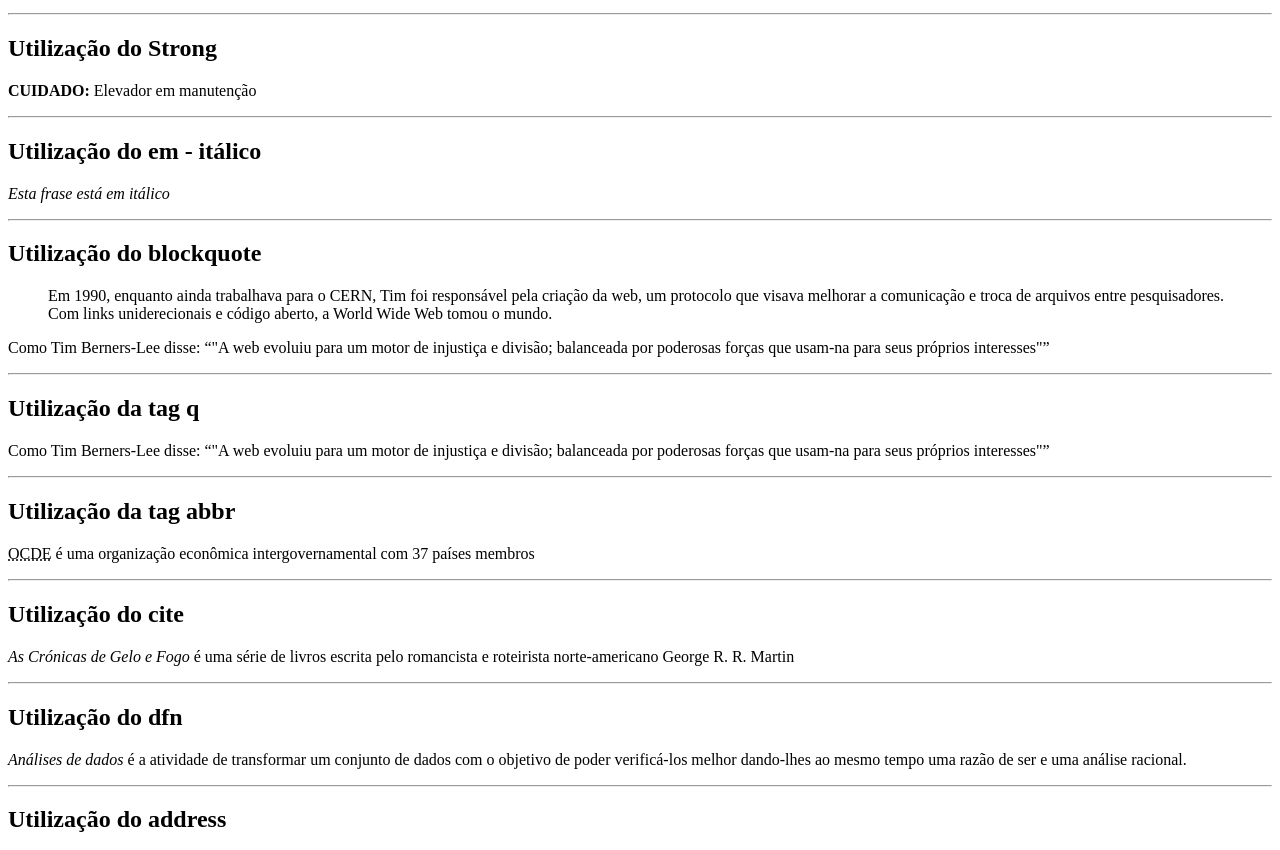
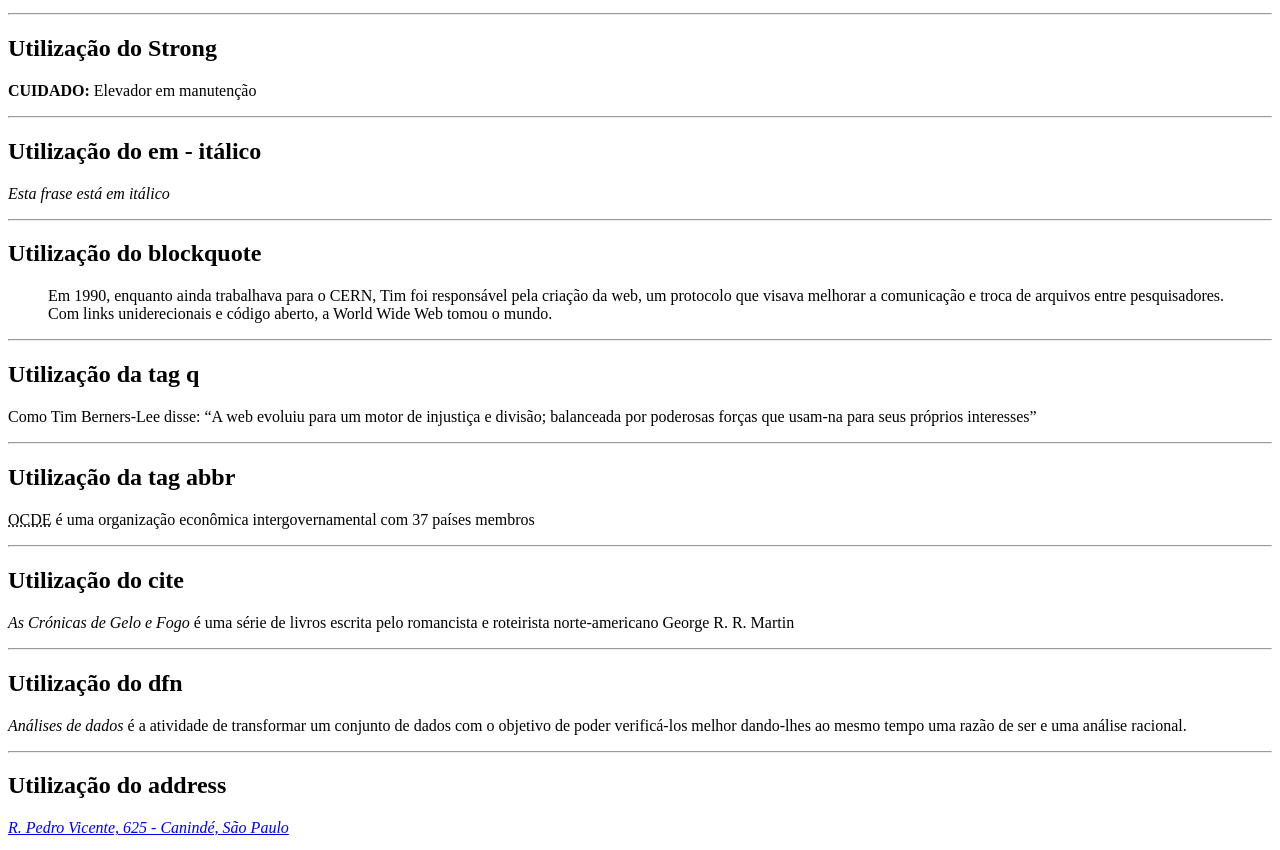
Before and after one commit to DimasOliveira01/Exercicios-DW1A3, a plain HTML site: page HTML/exercicio1.html in a window 1280 px wide. Shown: the part 101-951 px from the top of the page. Drawn offline with Linux system fonts and the light colour scheme.

Commit message:
Update exercicio1.html

```diff
--- a/HTML/exercicio1.html
+++ b/HTML/exercicio1.html
@@ -24,11 +24,10 @@
     Em 1990, enquanto ainda trabalhava para o CERN, Tim foi responsável pela criação da web, um protocolo que visava melhorar a
 comunicação e troca de arquivos entre pesquisadores. Com links uniderecionais e código aberto, a World Wide Web tomou o mundo.
     </blockquote>
-    <p>Como Tim Berners-Lee disse: <q>"A web evoluiu para um motor de injustiça e divisão; balanceada por poderosas forças que usam-na para seus próprios interesses"</q></p>
 
     <hr>
     <h2>Utilização da tag q</h2>
-    <p>Como Tim Berners-Lee disse: <q>"A web evoluiu para um motor de injustiça e divisão; balanceada por poderosas forças que usam-na para seus próprios interesses"</q></p>
+    <p>Como Tim Berners-Lee disse: <q>A web evoluiu para um motor de injustiça e divisão; balanceada por poderosas forças que usam-na para seus próprios interesses</q></p>
 
     <hr>
     <h2>Utilização da tag abbr</h2>
@@ -45,7 +44,7 @@ comunicação e troca de arquivos entre pesquisadores. Com links uniderecionais
     <hr>
     <h2>Utilização do address</h2>
     <address>
-      <p>><a href="e-mail: josceli@edu.br">Josceli Almeida</a> </p>
+      <a href="e-mail: josceli@edu.br" Josceli Almeida</a>
       <p>R. Pedro Vicente, 625 - Canindé, São Paulo</p>
     </address>
 
```
